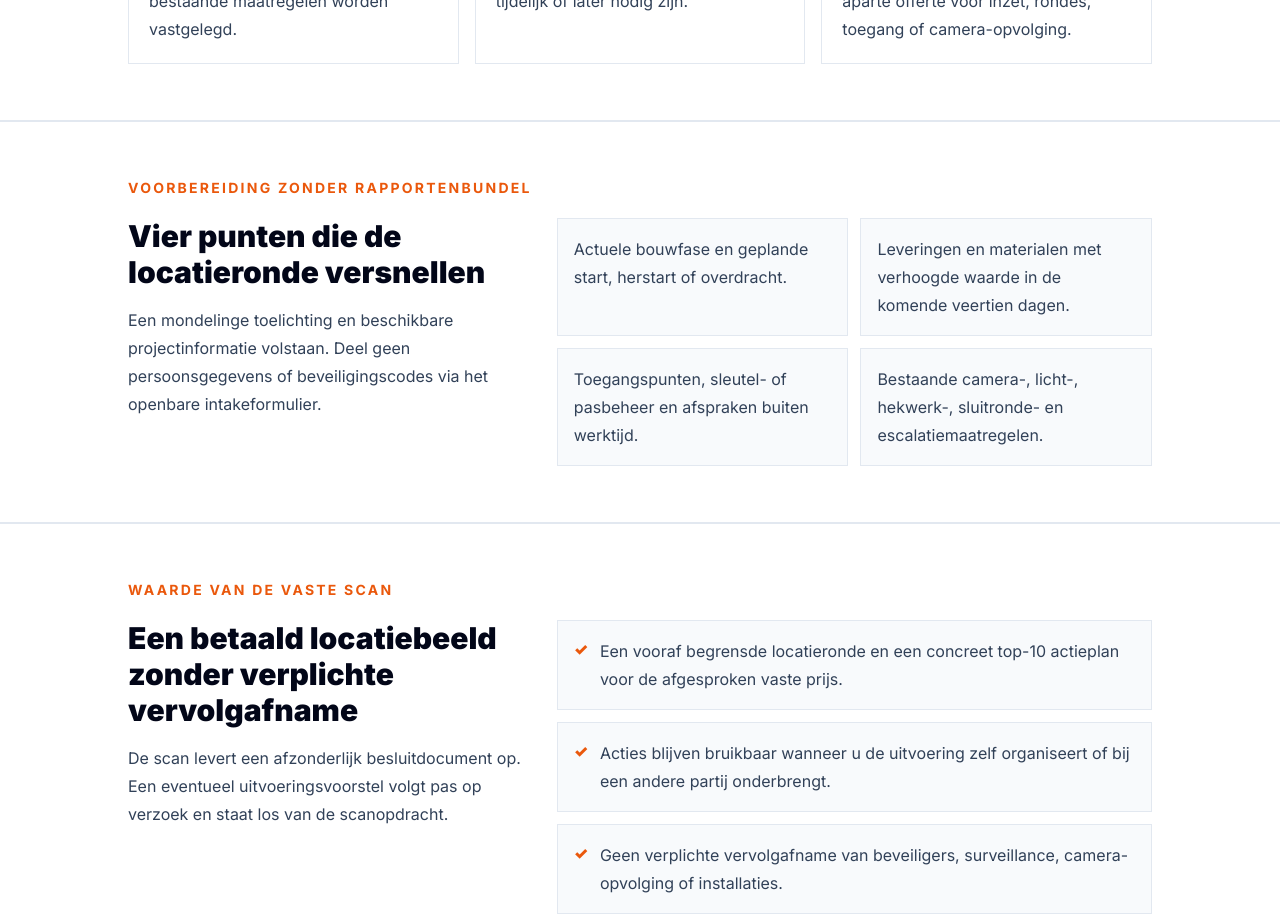
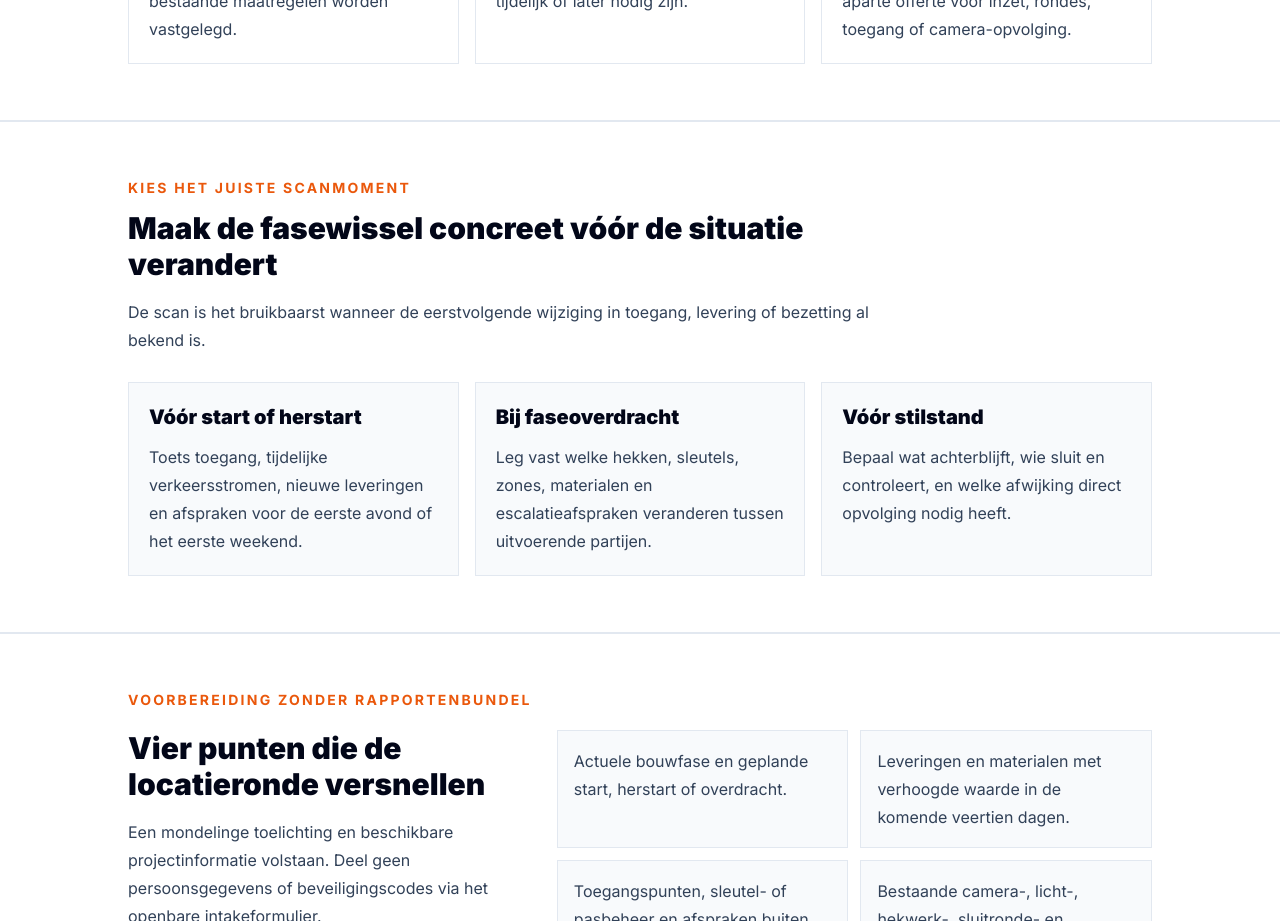
Before and after one commit to Snuushco/bouwbeveiligingnederland, a Next.js app: page /review/bouwvak-risicoscan-limburg in a window 1280 px wide. Shown: the part 1840-2761 px from the top of the page. Built offline with nearby package versions, Linux system fonts and the light colour scheme.

Commit message:
Clarify scan timing around phase changes

```diff
--- a/app/review/bouwvak-risicoscan-limburg/page.tsx
+++ b/app/review/bouwvak-risicoscan-limburg/page.tsx
@@ -41,6 +41,21 @@ const fixedFeeValue = [
   "Een vooraf begrensde locatieronde en een concreet top-10 actieplan voor de afgesproken vaste prijs.",
   "Acties blijven bruikbaar wanneer u de uitvoering zelf organiseert of bij een andere partij onderbrengt.",
   "Geen verplichte vervolgafname van beveiligers, surveillance, camera-opvolging of installaties.",
+];
+
+const decisionMoments = [
+  [
+    "Vóór start of herstart",
+    "Toets toegang, tijdelijke verkeersstromen, nieuwe leveringen en afspraken voor de eerste avond of het eerste weekend.",
+  ],
+  [
+    "Bij faseoverdracht",
+    "Leg vast welke hekken, sleutels, zones, materialen en escalatieafspraken veranderen tussen uitvoerende partijen.",
+  ],
+  [
+    "Vóór stilstand",
+    "Bepaal wat achterblijft, wie sluit en controleert, en welke afwijking direct opvolging nodig heeft.",
+  ],
 ];
 
 export default function BouwvakRisicoscanReviewPage() {
@@ -122,6 +137,24 @@ export default function BouwvakRisicoscanReviewPage() {
                 <h2 className="mt-3 text-xl font-black">{title}</h2>
                 <p className="mt-3 leading-7 text-slate-700">{copy}</p>
               </div>
+            ))}
+          </div>
+        </div>
+      </section>
+
+      <section className="border-y border-slate-200 bg-white px-4 py-14 sm:px-6">
+        <div className="mx-auto max-w-5xl">
+          <p className="text-sm font-bold uppercase tracking-[0.16em] text-orange-600">Kies het juiste scanmoment</p>
+          <h2 className="mt-3 max-w-3xl text-3xl font-black">Maak de fasewissel concreet vóór de situatie verandert</h2>
+          <p className="mt-4 max-w-3xl leading-7 text-slate-700">
+            De scan is het bruikbaarst wanneer de eerstvolgende wijziging in toegang, levering of bezetting al bekend is.
+          </p>
+          <div className="mt-7 grid gap-4 md:grid-cols-3">
+            {decisionMoments.map(([title, copy]) => (
+              <article key={title} className="border border-slate-200 bg-slate-50 p-5">
+                <h3 className="text-xl font-black">{title}</h3>
+                <p className="mt-3 leading-7 text-slate-700">{copy}</p>
+              </article>
             ))}
           </div>
         </div>
```
